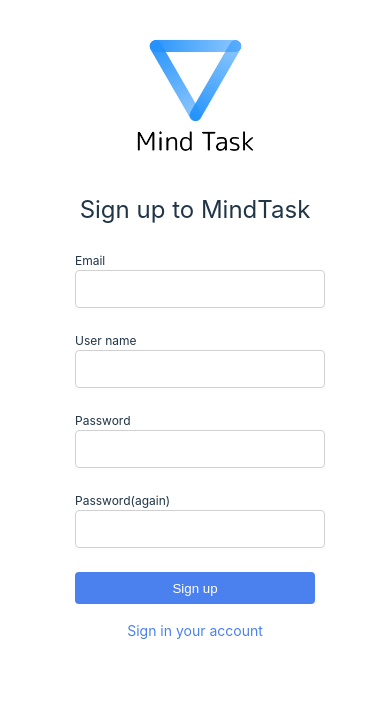
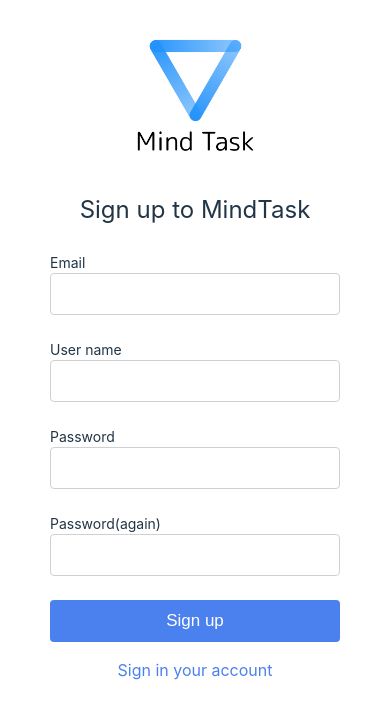
Before and after one commit to AsahiSoftWareEngineer/mindtask_react, a React (Vite) app: page /auth/register in a window 390 px wide. Shown: the top 718 px of the page. Built offline with nearby package versions, Linux system fonts and the light colour scheme.

Commit message:
文字サイズの変更

```diff
--- a/src/page/app/styles/Task.css
+++ b/src/page/app/styles/Task.css
@@ -85,8 +85,8 @@
 
     .nextdayTask .addNewTaskButton {
         position: relative;
-        width: 240px;
-        height: 32px;
+        width: 280px;
+        height: 42px;
         background-color: #4b81ee;
         color: #fff;
         border-radius: 4px;
@@ -137,12 +137,14 @@
         width: 240px;
         border: none;
         outline: none;
+        font-size: 17px;
     }
 
     .nextdayTask button {
         border: none;
         background-color: transparent;
         flex-shrink: 0;
+        font-size: 17px;
     }
     .nextdayTask.open {
         transform: translateY(calc(0% - 64px));
--- a/src/page/auth/styles/Login.css
+++ b/src/page/auth/styles/Login.css
@@ -24,18 +24,20 @@
         align-items: center;
         >.signinButton {
             position: relative;
-            width: 240px;
-            height: 32px;
+            width: 290px;
+            height: 42px;
             border: none;
             border-radius: 4px;
             background-color: #4b81ee;
             color: #fff;
+            margin-top: 16px;
+            font-size: 17px;
         }
         >.signinButton:active {
             opacity: .7;
         }
         >.createNewAccount {
-            font-size:  14px;
+            font-size: 16px;
             margin-top: 16px;
             >a{
                 text-decoration: none;
@@ -47,33 +49,38 @@
     .loginWidget .emailField,
     .loginWidget .passwordField {
         position: relative;
-        width: 240px;
+        width: 280px;
         display: flex;
         flex-direction: column;
         align-items: center;
         margin-bottom: 16px;
+        flex-shrink: 0;
+        height: 64px;
         > label {
-            font-size: 12px;
+            font-size: 14px;
             justify-content: center;
-            width: 240px;
+            width: 280px;
         }
         > input,
         span input {
             border: none;
             width: 100%;
+            font-size: 17px;
         }
 
         >.passwordInput,
         input {
             position: relative;
-            width:240px;
+            width:280px;
+            border: none;
             padding: 4px;
-            height: 22px;
+            height: 32px;
             display: flex;
             align-items: center;
             border: solid 1px #d0d0d0;
             border-radius:4px;
             outline: none;
+            background-color: transparent;
             > button {
                 background-color: transparent;
                 border: none;
--- a/src/page/auth/styles/Signup.css
+++ b/src/page/auth/styles/Signup.css
@@ -24,38 +24,42 @@
         .userNameField,
         .passwordField {
             position: relative;
-            width: 240px;
+            width: 280px;
             display: flex;
             flex-direction: column;
+            align-items: center;
             margin-bottom:24px;
 
             >label {
-                font-size: 12px
+                width: 290px;
+                font-size: 14px
             }
             >input {
                 border: none;
-                width: 240px;
-                height: 28px;
+                width: 280px;
+                height: 32px;
                 border-radius:4px;
                 border: solid 1px #d0d0d0;
                 padding: 4px;
+                font-size: 17px;
             }
 
         }
         >.signupButton {
             position: relative;
-            width: 240px;
-            height: 32px;
+            width: 290px;
+            height: 42px;
             border: none;
             border-radius: 4px;
             background-color: #4b81ee;
             color: #fff;
+            font-size: 17px;
         }
         >.signupButton:active{
             opacity: .7;
         }
         >.loginAccount {
-            font-size:  14px;
+            font-size:  16px;
             margin-top: 16px;
             >a{
                 text-decoration: none;
```
